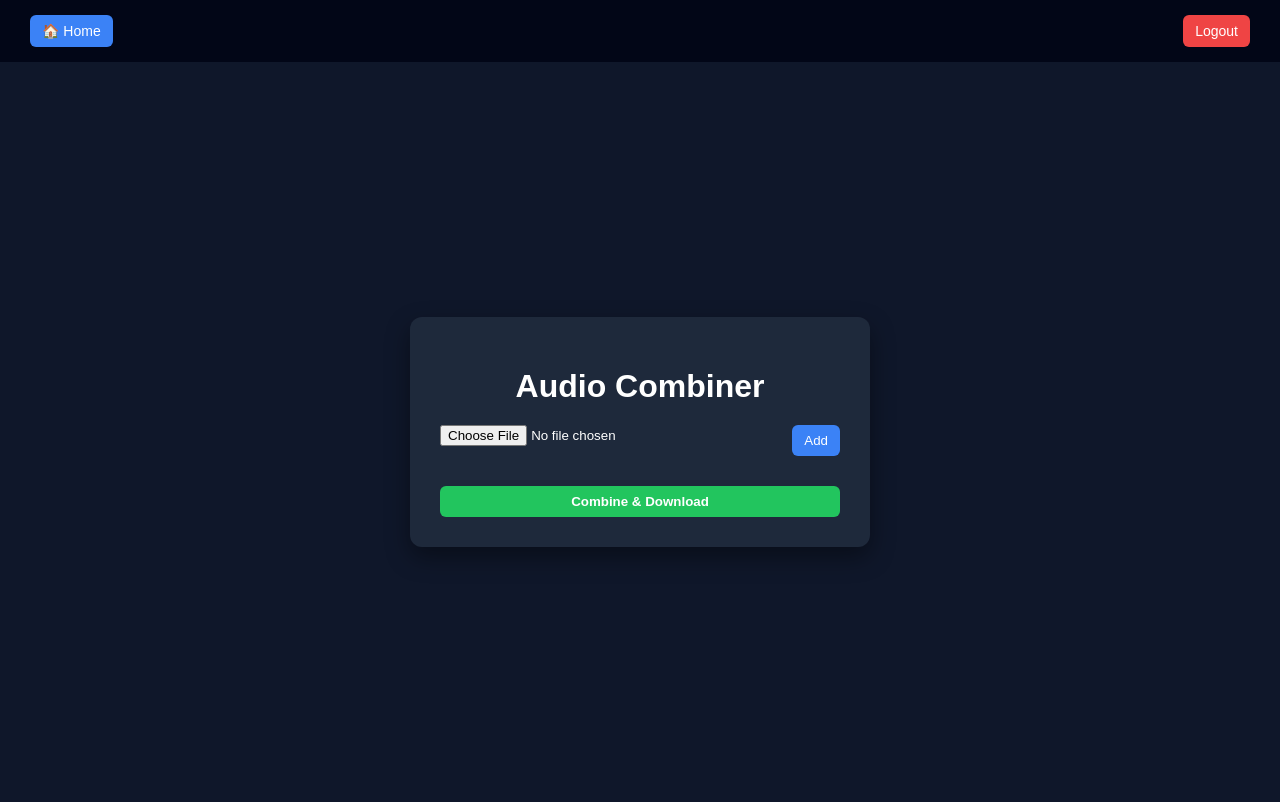
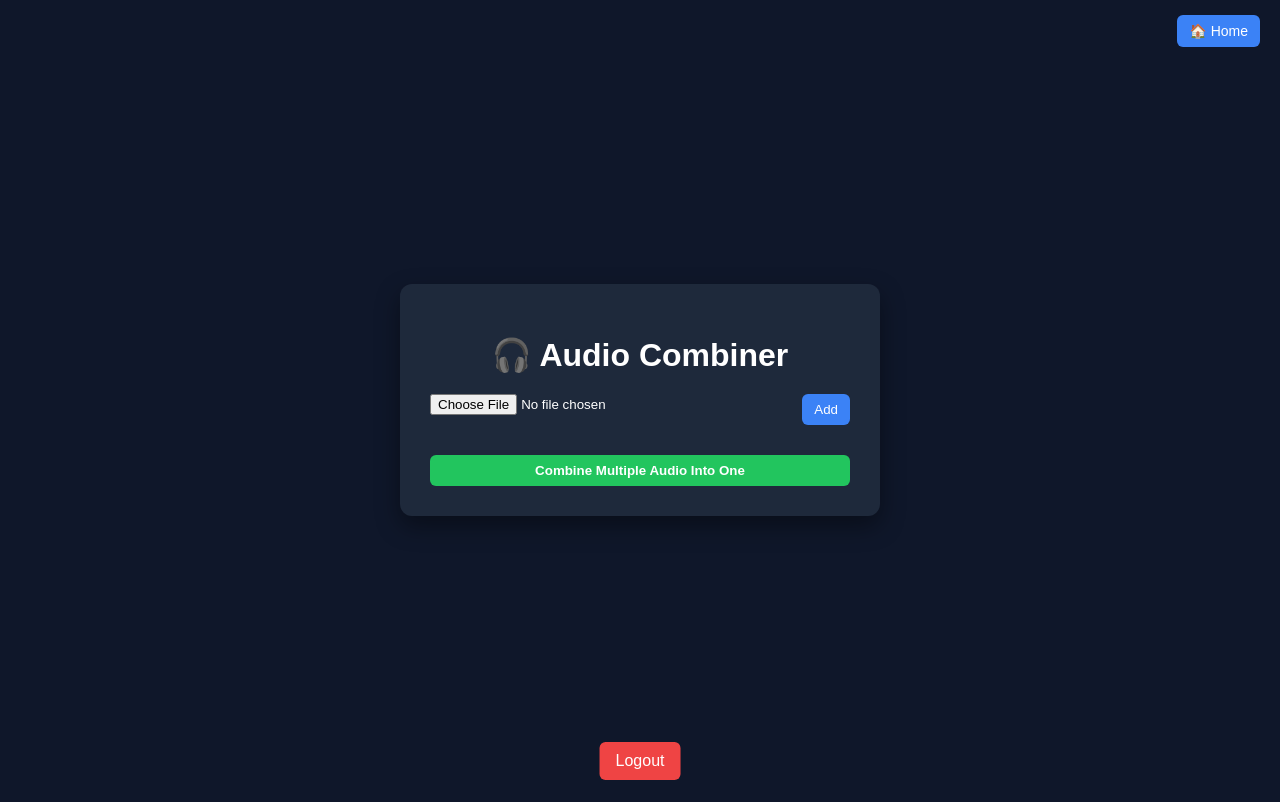
Before and after one commit to Manohar-1305/microservice, a Flask app: template code/audio_combiner/templates/index.html in a window 1280 px wide. After the commit the page ends 780 px from the top, so only its background shows below. Run offline with Flask 3, Linux system fonts and the light colour scheme; the template is opened without the code that fills it, so the values that code supplies are empty.

Commit message:
Update index.html

```diff
--- a/code/audio_combiner/templates/index.html
+++ b/code/audio_combiner/templates/index.html
@@ -10,33 +10,37 @@
         color: white;
         margin: 0;
         padding: 0;
+        position: relative;
       }
 
-      .top-bar {
-        display: flex;
-        justify-content: space-between;
-        padding: 15px 30px;
-        background: #020617;
-      }
-
-      .top-bar a {
-        text-decoration: none;
+      /* Home top right */
+      .home-btn {
+        position: absolute;
+        top: 15px;
+        right: 20px;
+        background: #3b82f6;
         padding: 8px 12px;
         border-radius: 6px;
+        text-decoration: none;
         color: white;
         font-size: 14px;
-      }
-
-      .home-btn {
-        background: #3b82f6;
       }
 
       .home-btn:hover {
         background: #2563eb;
       }
 
+      /* Logout bottom center */
       .logout-btn {
+        position: fixed;
+        bottom: 20px;
+        left: 50%;
+        transform: translateX(-50%);
         background: #ef4444;
+        padding: 10px 16px;
+        border-radius: 6px;
+        text-decoration: none;
+        color: white;
       }
 
       .logout-btn:hover {
@@ -47,14 +51,14 @@
         display: flex;
         justify-content: center;
         align-items: center;
-        height: calc(100vh - 60px);
+        height: 100vh;
       }
 
       .container {
         background: #1e293b;
         padding: 30px;
         border-radius: 12px;
-        width: 400px;
+        width: 420px;
         box-shadow: 0 10px 25px rgba(0, 0, 0, 0.4);
       }
 
@@ -128,14 +132,11 @@
   </head>
 
   <body>
-    <div class="top-bar">
-      <a href="/home" class="home-btn">🏠 Home</a>
-      <a href="/logout" class="logout-btn">Logout</a>
-    </div>
+    <a href="/home" class="home-btn">🏠 Home</a>
 
     <div class="main-wrapper">
       <div class="container">
-        <h1>Audio Combiner</h1>
+        <h1>🎧 Audio Combiner</h1>
 
         <div class="upload">
           <input type="file" id="fileInput" accept="audio/*" />
@@ -150,10 +151,14 @@
           enctype="multipart/form-data"
         >
           <input type="file" name="audio" id="hiddenFiles" multiple hidden />
-          <button class="main-btn" type="submit">Combine & Download</button>
+          <button class="main-btn" type="submit">
+            Combine Multiple Audio Into One
+          </button>
         </form>
       </div>
     </div>
+
+    <a href="/logout" class="logout-btn">Logout</a>
 
     <script>
       let filesArray = [];
@@ -181,9 +186,9 @@
           row.innerHTML = `
             <span class="name">${file.name}</span>
             <div class="actions">
-                <button type="button" onclick="moveUp(${index})">↑</button>
-                <button type="button" onclick="moveDown(${index})">↓</button>
-                <button type="button" onclick="removeFile(${index})">✕</button>
+              <button type="button" onclick="moveUp(${index})">↑</button>
+              <button type="button" onclick="moveDown(${index})">↓</button>
+              <button type="button" onclick="removeFile(${index})">✕</button>
             </div>
           `;
 
```
